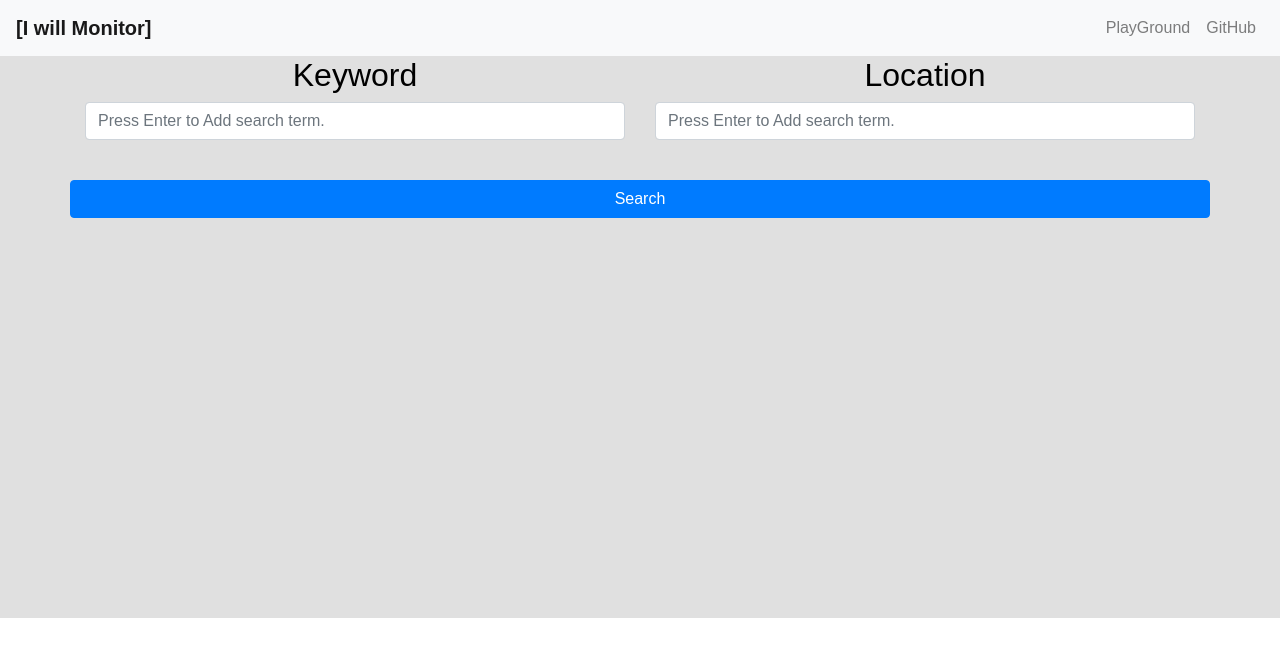
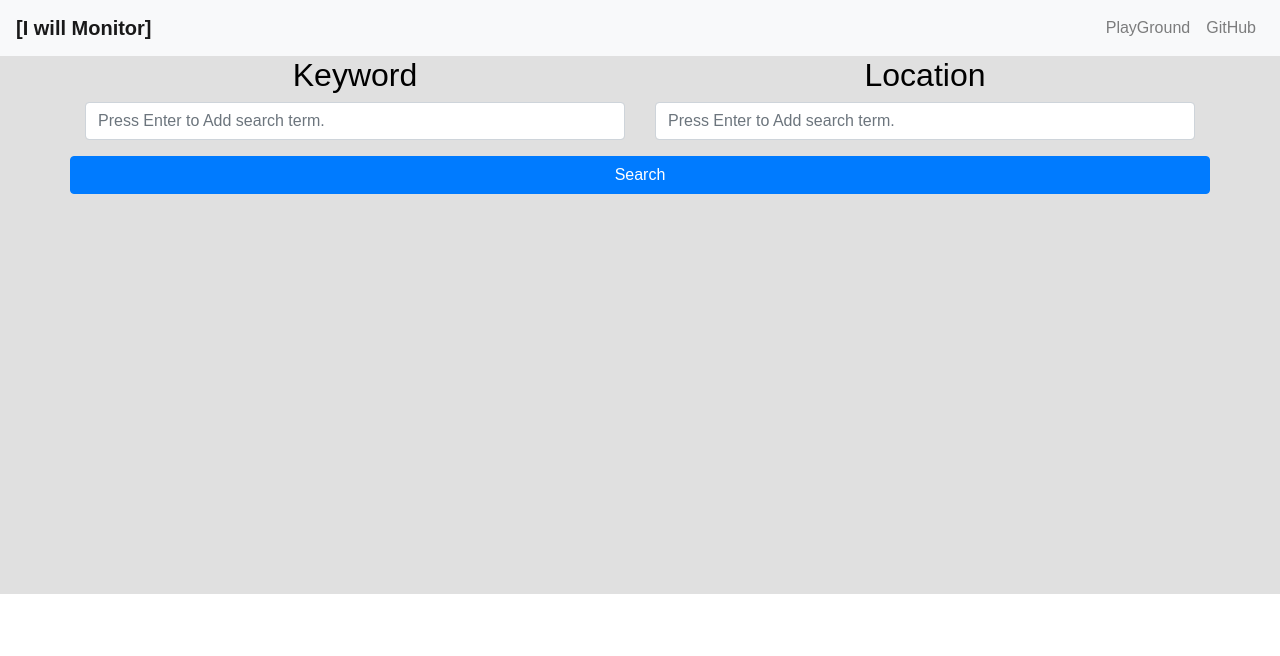
Before and after one commit to tjHsu/I-will-Monitor, a React (Create React App) app in the folder client/: page /playground in a window 1280 px wide. Shown: the top 656 px of the page. Built offline with nearby package versions, Linux system fonts and the light colour scheme.

Commit message:
FIP: playground

```diff
--- a/client/src/components/PlayGround.js
+++ b/client/src/components/PlayGround.js
@@ -15,7 +15,7 @@ import ReactLoading from 'react-loading';
 import Loading  from 'react-loading-animation';
 import { UncontrolledAlert } from 'reactstrap';
 import './PlayGround.css';
-
+import { Container, Row, Col } from 'reactstrap';
 import * as qs from 'query-string';
 
 
@@ -336,78 +336,57 @@ else{
     return (
 
       <div className="PlayGround">
-
-
-
-
-
-
-      <div className="container">
-      <div className="row">
-      <div className="col-sm">
+      <Container>
+        <Row>
+          <Col>
             <SearchBar onAdd={this.handleAdd} onChangeText={this.handleChange} title={"Keyword"} name={"searchTextKeyword"} searchText={this.state.searchTextKeyword} />
-        </div>
-        <div className="col-sm">
+          </Col>
+          <Col>
             <SearchBar onAdd={this.handleAdd} onChangeText={this.handleChange} title={"Location"} name={"searchTextLocation"} searchText={this.state.searchTextLocation} />
-        {/* <small id="" class="form-text text-muted">press Enter to Add search term.</small> */}
-      </div>
-
-      </div>
-      <div className="row">
-      <div className="col-sm">
+          </Col>
+        </Row>
+        <Row>
+          <Col>
             {this.state.keywords.map((keyword,i) => {
                 return (<SearchItem key={i} tag={keyword} onDelete={this.handleDelete} styleButton={"btn btn-success"} />)
             })}
-        </div>
-        <div className="col-sm">
+          </Col>
+          <Col>
             {this.state.locations.map((location,i) => {
             return (<SearchItem key={i} tag={location} onDelete={this.handleDelete} styleButton={"btn btn-success"} />)
             })}
-      </div>
-
-      </div>
-      <br/>
-      <div className="row">
-      {/* <Loading isLoading={1===1}></Loading> */}
+          </Col>
+        </Row>
+        <Row>
           <Button onClick={this.handleDoSearch} color="primary" className="btn btn-primary btn-block">Search</Button>
           {this.state.isQueryNone===1&&this.state.keywords.length===0?
             <UncontrolledAlert  color="info" className="mx-auto mt-1">
               Please put keywords before search!
             </UncontrolledAlert>: null
           }
-
-      </div>
-
-
-
-
-
-      <div className="row">
-
-      <div className="col-sm">
+        </Row>
+        <Row>
+          <Col>
             <DiscreteColorLegend
             height={400}
             width={150}
             items={this.state.items}
             />
-        </div>
-      <div className="col-sm chart-box">
+          </Col>
+          <Col>
+            <div className="chart-box">
               <div className="loader">
                 {this.state.isLoadingState===1?
                   <Loading isLoading={this.state.isLoadingState===1} >
                 </Loading> : null
-
                 }
               </div>
               <ParallelCoordinates
                 animation
-
                 data={this.state.data}
                 tickFormat={t => wideFormat(t)}
-
                 startingAngle={0}
                 margin={50}
-          /* colorRange={['#172d47', '#911116', '#998965']} */
                 domains={this.state.domain}
                 showMarks
                 width={800}
@@ -426,10 +405,9 @@ else{
                   }
                 }}></ParallelCoordinates>
               </div>
-      </div>
-
-
-      </div>
+          </Col>
+        </Row>
+      </Container>
       </div>
     );
   }
```
Lines whose indentation alone changed are shown as unchanged.
